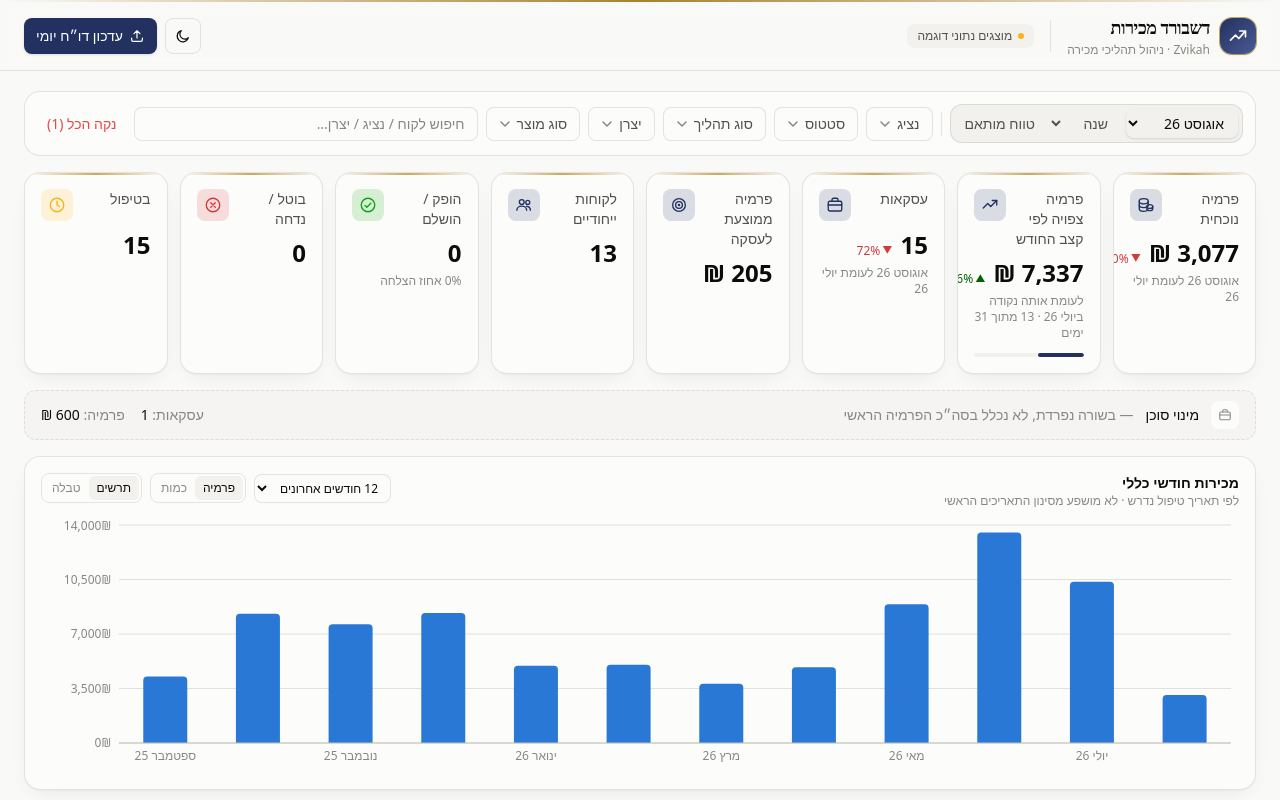
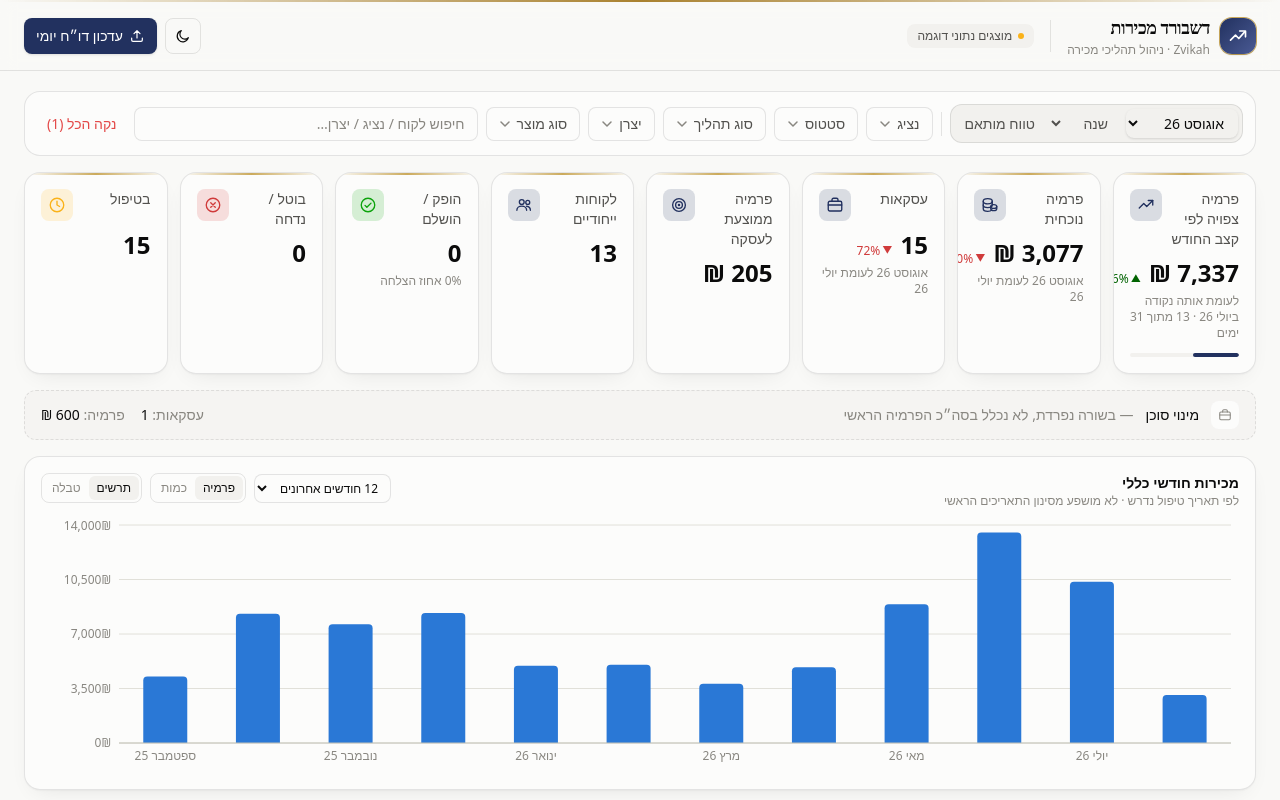
Before and after one commit to zvikah1991/Zvikah, a React (Vite) app: page / in a window 1280 px wide. Shown: the top 800 px of the page. Built offline with nearby package versions, Linux system fonts and the light colour scheme.

Commit message:
החלפת סדר בין כרטיסי פרמיה נוכחית ופרמיה צפויה לפי קצב

```diff
--- a/src/components/KpiCards.tsx
+++ b/src/components/KpiCards.tsx
@@ -22,14 +22,6 @@ export function KpiCards({ filtered, filteredIgnoringDate }: { filtered: SalesRe
 
   return (
     <div className="grid grid-cols-2 gap-3 sm:grid-cols-3 lg:grid-cols-4 xl:grid-cols-8">
-      <StatTile
-        label="פרמיה נוכחית"
-        value={formatCurrency(premium)}
-        icon={<IconCoins />}
-        delta={comparison ? { pct: comparison.premiumDeltaPct } : undefined}
-        sub={comparison ? `${formatMonthKeyShort(comparison.currentLabel)} לעומת ${formatMonthKeyShort(comparison.previousLabel)}` : "לפי הסינון הנוכחי"}
-        delayMs={0}
-      />
       {pace && (
         <StatTile
           label="פרמיה צפויה לפי קצב החודש"
@@ -44,9 +36,17 @@ export function KpiCards({ filtered, filteredIgnoringDate }: { filtered: SalesRe
                 : `${formatMonthKeyShort(pace.monthLabel)} הסתיים — זהה לבפועל`
           }
           progress={pace.daysInMonth > 0 ? pace.daysElapsed / pace.daysInMonth : undefined}
-          delayMs={50}
+          delayMs={0}
         />
       )}
+      <StatTile
+        label="פרמיה נוכחית"
+        value={formatCurrency(premium)}
+        icon={<IconCoins />}
+        delta={comparison ? { pct: comparison.premiumDeltaPct } : undefined}
+        sub={comparison ? `${formatMonthKeyShort(comparison.currentLabel)} לעומת ${formatMonthKeyShort(comparison.previousLabel)}` : "לפי הסינון הנוכחי"}
+        delayMs={50}
+      />
       <StatTile
         label="עסקאות"
         value={formatNumber(Math.round(deals))}
```
